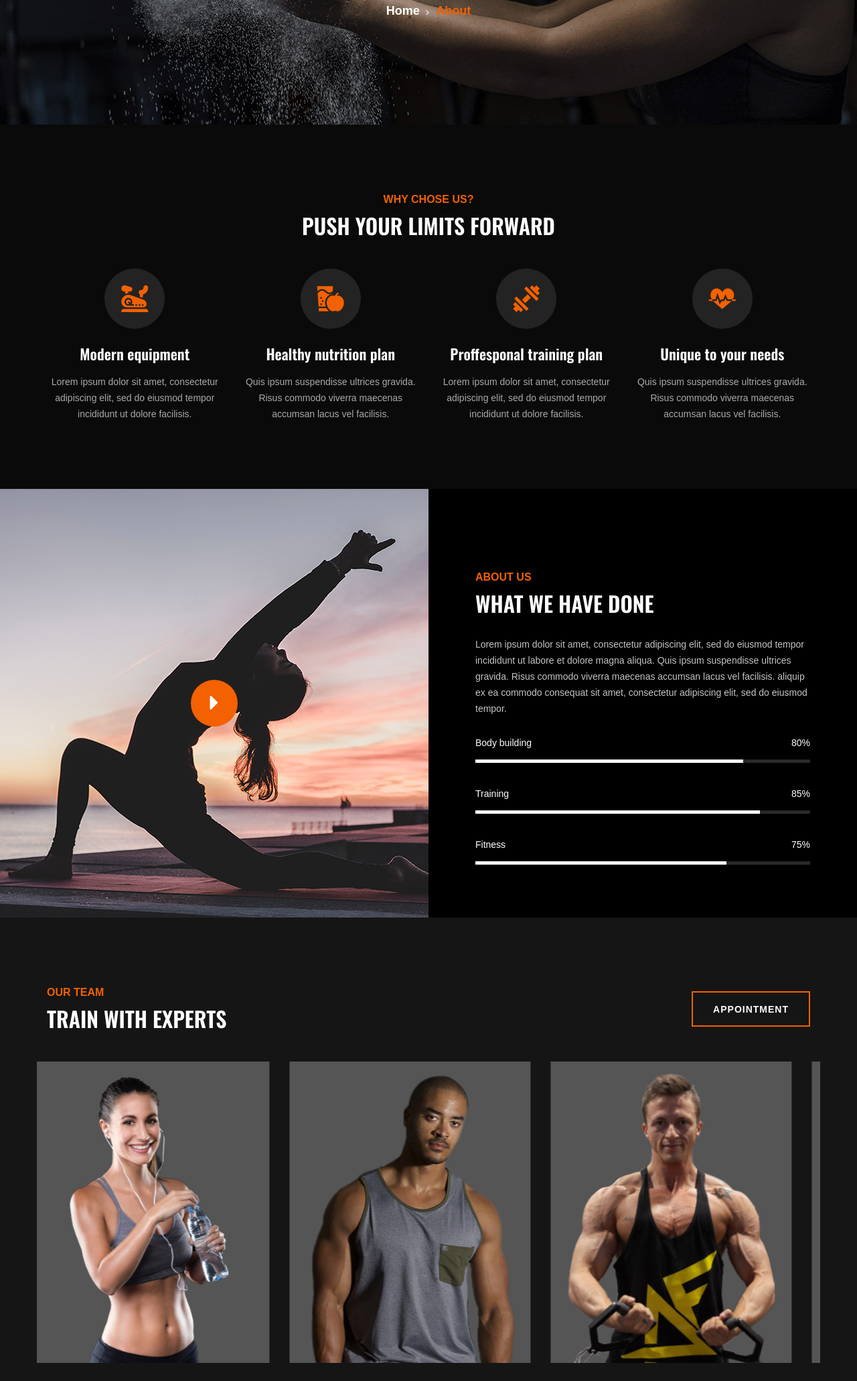
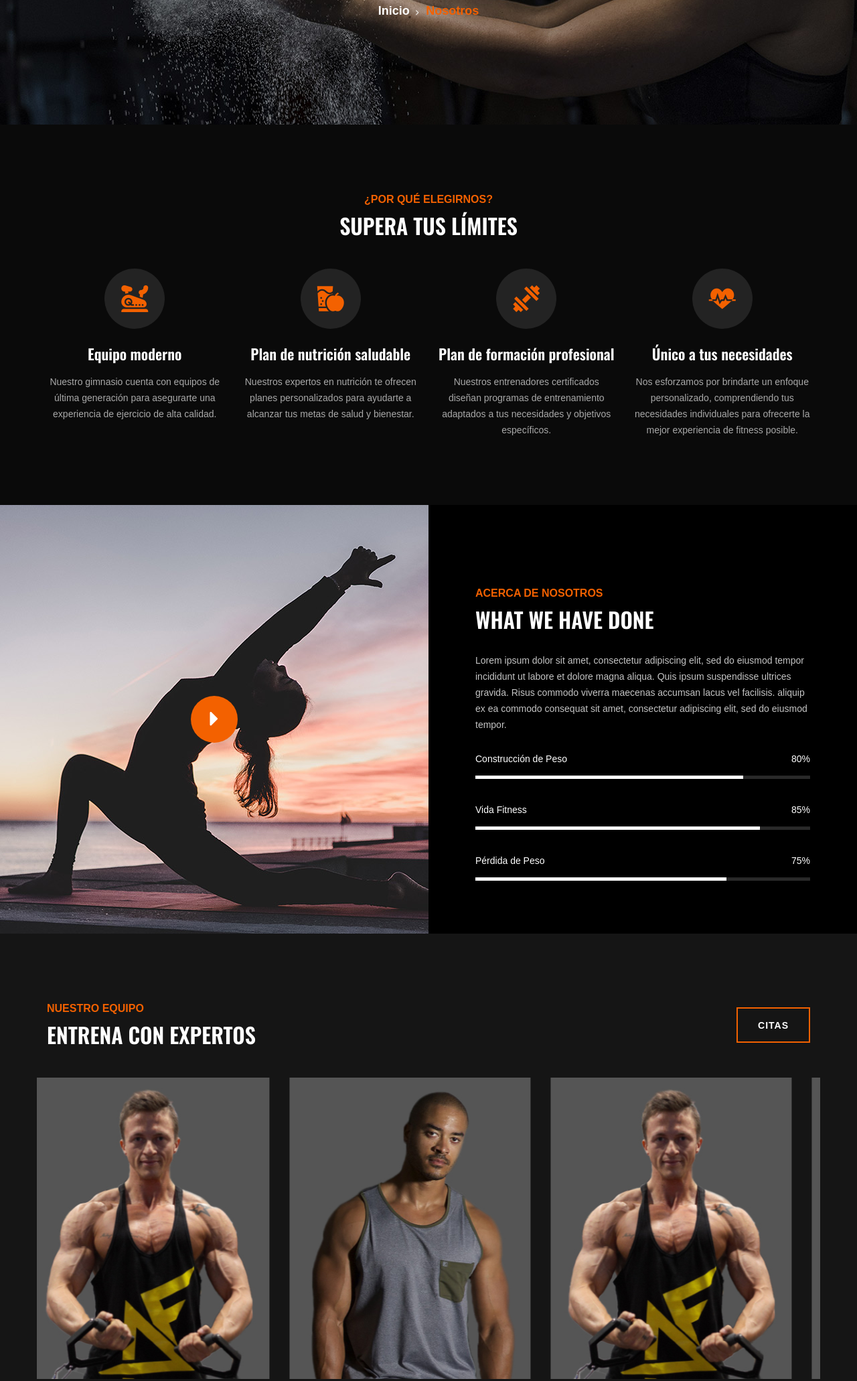
Before and after one commit to josemagoo/gofit, a plain HTML site: page about-us.html in a window 1280 px wide. Shown: the part 314-2376 px from the top of the page at 67% size. Drawn offline with nearby package versions, Linux system fonts and the light colour scheme; a web font is replaced by a local one.

Commit message:
nosotros

```diff
--- a/about-us.html
+++ b/about-us.html
@@ -133,10 +133,10 @@
             <div class="row">
                 <div class="col-lg-12 text-center">
                     <div class="breadcrumb-text">
-                        <h2>About us</h2>
+                        <h2>Nosotros</h2>
                         <div class="bt-option">
-                            <a href="./index.html">Home</a>
-                            <span>About</span>
+                            <a href="./index.html">Inicio</a>
+                            <span>Nosotros</span>
                         </div>
                     </div>
                 </div>
@@ -151,8 +151,8 @@
         <div class="row">
             <div class="col-lg-12">
                 <div class="section-title">
-                        <span>Why chose us?</span>
-                        <h2>PUSH YOUR LIMITS FORWARD</h2>
+                    <span>¿Por qué elegirnos?</span>
+                    <h2>SUPERA TUS LÍMITES</h2>
                 </div>
             </div>
         </div>
@@ -160,36 +160,33 @@
             <div class="col-lg-3 col-sm-6">
                 <div class="cs-item">
                     <span class="flaticon-034-stationary-bike"></span>
-                        <h4>Modern equipment</h4>
-                        <p>Lorem ipsum dolor sit amet, consectetur adipiscing elit, sed do eiusmod tempor incididunt ut
-                            dolore facilisis.</p>
+                    <h4>Equipo moderno</h4>
+                    <p>Nuestro gimnasio cuenta con equipos de última generación para asegurarte una experiencia de ejercicio de alta calidad.</p>
                 </div>
             </div>
             <div class="col-lg-3 col-sm-6">
                 <div class="cs-item">
                     <span class="flaticon-033-juice"></span>
-                        <h4>Healthy nutrition plan</h4>
-                        <p>Quis ipsum suspendisse ultrices gravida. Risus commodo viverra maecenas accumsan lacus vel
-                            facilisis.</p>
+                    <h4>Plan de nutrición saludable</h4>
+                    <p>Nuestros expertos en nutrición te ofrecen planes personalizados para ayudarte a alcanzar tus metas de salud y bienestar.</p>
                 </div>
             </div>
             <div class="col-lg-3 col-sm-6">
                 <div class="cs-item">
                     <span class="flaticon-002-dumbell"></span>
-                        <h4>Proffesponal training plan</h4>
-                        <p>Lorem ipsum dolor sit amet, consectetur adipiscing elit, sed do eiusmod tempor incididunt ut
-                            dolore facilisis.</p>
+                    <h4>Plan de formación profesional</h4>
+                    <p>Nuestros entrenadores certificados diseñan programas de entrenamiento adaptados a tus necesidades y objetivos específicos.</p>
                 </div>
             </div>
             <div class="col-lg-3 col-sm-6">
                 <div class="cs-item">
                     <span class="flaticon-014-heart-beat"></span>
-                        <h4>Unique to your needs</h4>
-                        <p>Quis ipsum suspendisse ultrices gravida. Risus commodo viverra maecenas accumsan lacus vel
-                            facilisis.</p>
+                    <h4>Único a tus necesidades</h4>
+                    <p>Nos esforzamos por brindarte un enfoque personalizado, comprendiendo tus necesidades individuales para ofrecerte la mejor experiencia de fitness posible.</p>
                 </div>
             </div>
         </div>
+
     </div>
 </section>
 <!-- ChoseUs Section End -->
@@ -207,7 +204,7 @@
                 <div class="col-lg-6 p-0">
                     <div class="about-text">
                         <div class="section-title">
-                            <span>About Us</span>
+                            <span>Acerca de Nosotros</span>
                             <h2>What we have done</h2>
                         </div>
                         <div class="at-desc">
@@ -218,7 +215,7 @@
                         </div>
                         <div class="about-bar">
                             <div class="ab-item">
-                                <p>Body building</p>
+                                <p>Construcción de Peso</p>
                                 <div id="bar1" class="barfiller">
                                     <span class="fill" data-percentage="80"></span>
                                     <div class="tipWrap">
@@ -227,7 +224,7 @@
                                 </div>
                             </div>
                             <div class="ab-item">
-                                <p>Training</p>
+                                <p>Vida Fitness</p>
                                 <div id="bar2" class="barfiller">
                                     <span class="fill" data-percentage="85"></span>
                                     <div class="tipWrap">
@@ -236,7 +233,7 @@
                                 </div>
                             </div>
                             <div class="ab-item">
-                                <p>Fitness</p>
+                                <p>Pérdida de Peso</p>
                                 <div id="bar3" class="barfiller">
                                     <span class="fill" data-percentage="75"></span>
                                     <div class="tipWrap">
@@ -259,41 +256,41 @@
                 <div class="col-lg-12">
                     <div class="team-title">
                         <div class="section-title">
-                            <span>Our Team</span>
-                            <h2>TRAIN WITH EXPERTS</h2>
+                            <span>Nuestro equipo</span>
+                            <h2>Entrena con Expertos</h2>
                         </div>
-                        <a href="#" class="primary-btn btn-normal appoinment-btn">appointment</a>
+                        <a href="#" class="primary-btn btn-normal appoinment-btn">Citas</a>
                     </div>
                 </div>
             </div>
             <div class="row">
                 <div class="ts-slider owl-carousel">
                     <div class="col-lg-4">
-                        <div class="ts-item set-bg" data-setbg="img/team/team-1.jpg">
+                        <div class="ts-item set-bg" data-setbg="img/team/team-3.jpg">
                             <div class="ts_text">
-                                <h4>Athart Rachel</h4>
-                                <span>Gym Trainer</span>
+                                <h4>Santi</h4>
+                                <span>Entrenador y Director</span>
                             </div>
                         </div>
                     </div>
                     <div class="col-lg-4">
                         <div class="ts-item set-bg" data-setbg="img/team/team-2.jpg">
                             <div class="ts_text">
-                                <h4>Athart Rachel</h4>
-                                <span>Gym Trainer</span>
+                                <h4>Diego</h4>
+                                <span>Entrenador</span>
                             </div>
                         </div>
                     </div>
                     <div class="col-lg-4">
                         <div class="ts-item set-bg" data-setbg="img/team/team-3.jpg">
                             <div class="ts_text">
-                                <h4>Athart Rachel</h4>
-                                <span>Gym Trainer</span>
+                                <h4>Enrique (KIKE)</h4>
+                                <span>Entrenador</span>
                             </div>
                         </div>
                     </div>
                     <div class="col-lg-4">
-                        <div class="ts-item set-bg" data-setbg="img/team/team-4.jpg">
+                        <div class="ts-item set-bg" data-setbg="img/team/team-1.jpg">
                             <div class="ts_text">
                                 <h4>Athart Rachel</h4>
                                 <span>Gym Trainer</span>
@@ -330,7 +327,7 @@
                     <div class="bs-text">
                         <h2>registration now to get more deals</h2>
                         <div class="bt-tips">Where health, beauty and fitness meet.</div>
-                        <a href="#" class="primary-btn  btn-normal">Appointment</a>
+                        <a href="#" class="primary-btn  btn-normal">Citas</a>
                     </div>
                 </div>
             </div>
```
Lines whose indentation alone changed are shown as unchanged.
